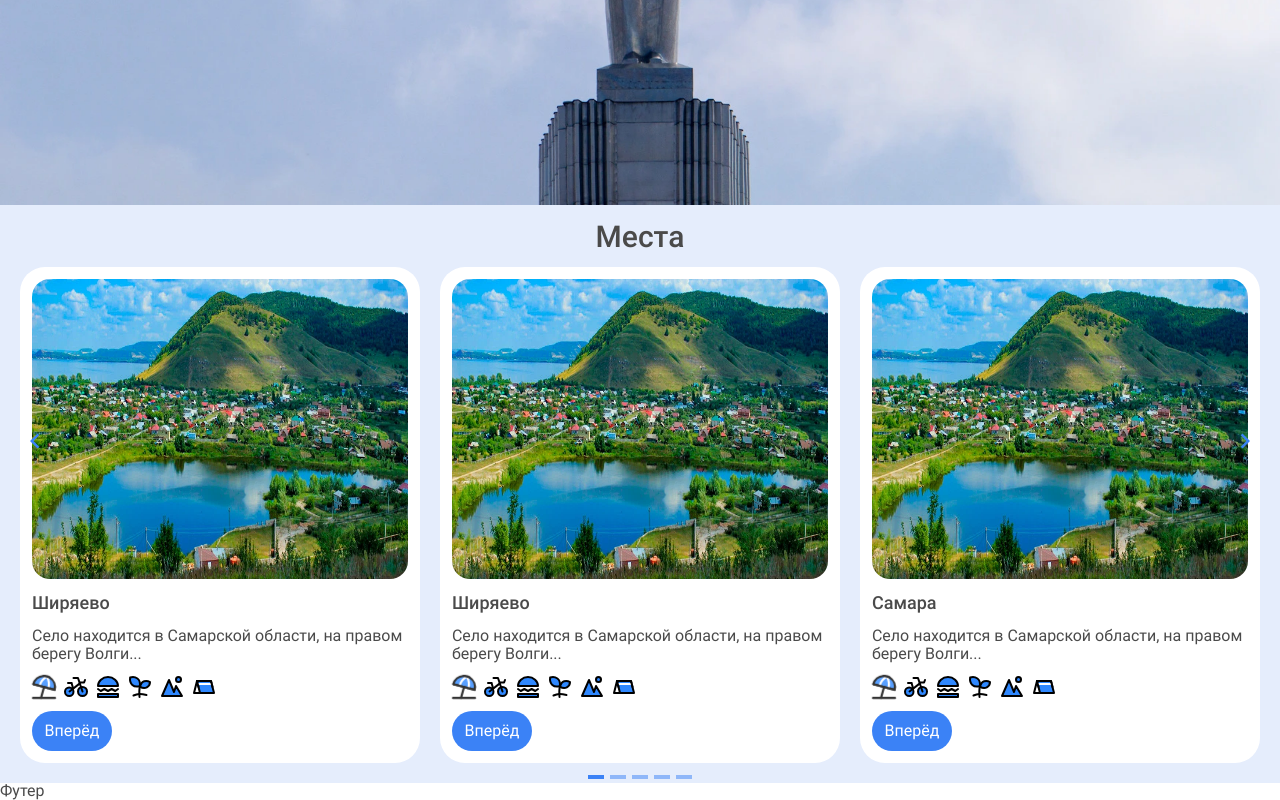
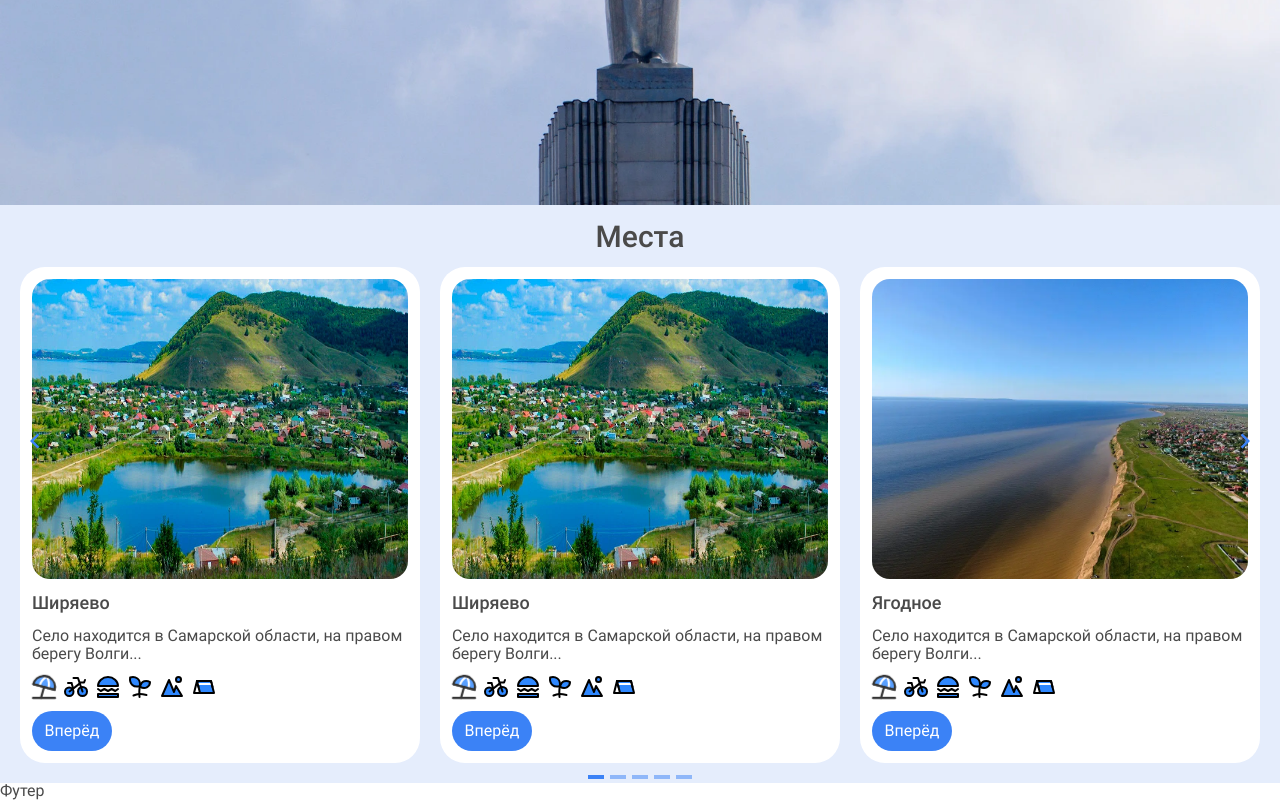
Before and after one commit to EvgeniyPryanichnikov/samara-places, a Vue app: page / in a window 1280 px wide. Shown: the part 595-1395 px from the top of the page. Built offline with nearby package versions, Linux system fonts and the light colour scheme; the HTML template or start-up script is replaced by a standard one.

Commit message:
add: images for slider (test)

```diff
--- a/package.json
+++ b/package.json
@@ -1,6 +1,6 @@
 {
   "name": "vue-project",
-  "version": "0.0.0",
+  "version": "1.0.0",
   "private": true,
   "type": "module",
   "engines": {
--- a/src/core/data/places.ts
+++ b/src/core/data/places.ts
@@ -13,10 +13,10 @@ const places = [
   {
     id: 2,
     type: 'nature',
-    title: 'Самара',
+    title: 'Ягодное',
     preview_description: 'Село находится в Самарской области, на правом берегу Волги...',
     main_description: '',
-    preview_image: '/images/places/shiryaevo.webp',
+    preview_image: '/images/places/yagodnoe.webp',
     main_images: [],
     coords: []
   },
@@ -24,10 +24,10 @@ const places = [
   {
     id: 3,
     type: 'nature',
-    title: 'Ширяево',
+    title: 'гора Стрельная',
     preview_description: 'Село находится в Самарской области, на правом берегу Волги...',
     main_description: '',
-    preview_image: '/images/places/shiryaevo.webp',
+    preview_image: '/images/places/gora-strelnaya.webp',
     main_images: [],
     coords: []
   },
```
Also changed, not shown: public/images/places/gora-strelnaya.webp (added), public/images/places/yagodnoe.webp (added).
